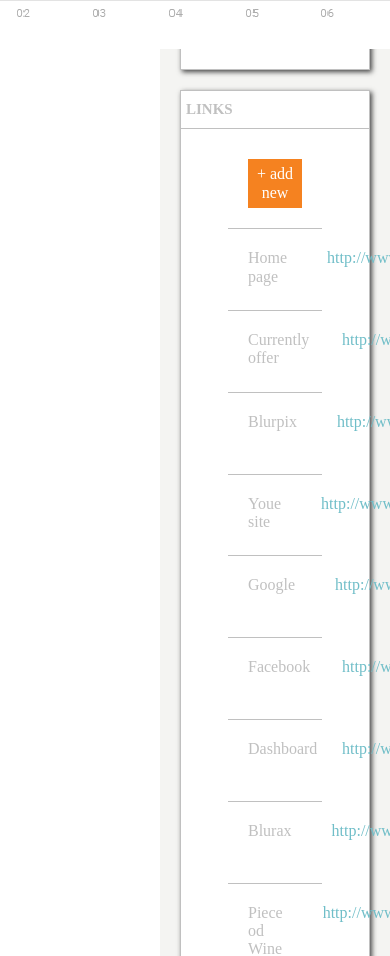
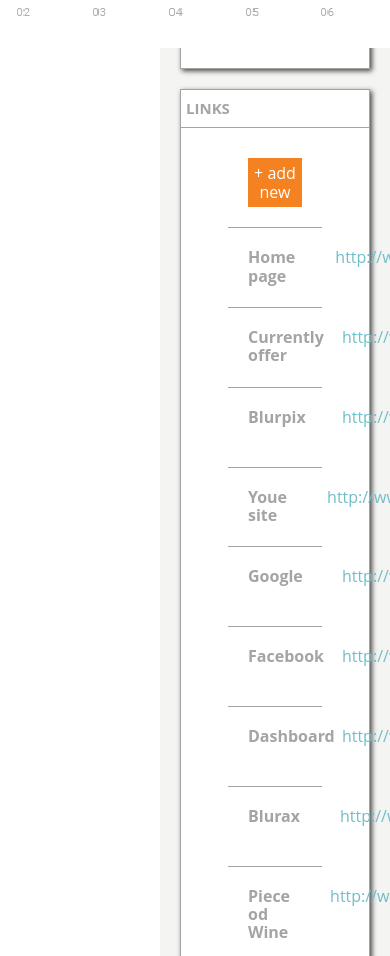
Before and after one commit to AnnaLangner/Projekt-1, a website: page index.html in a window 390 px wide. Shown: the part 1044-2000 px from the top of the page. Drawn offline with Linux system fonts and the light colour scheme.

Commit message:
changes regarding website functionality for mobile phones

```diff
--- a/sass/_layout.scss
+++ b/sass/_layout.scss
@@ -9,6 +9,10 @@
     content: " ";
     clear: both;
     display: table;
+}
+
+body {
+    font-family: $brand-font;
 }
 
 .container {
--- a/sass/_variables.scss
+++ b/sass/_variables.scss
@@ -1,6 +1,6 @@
 /* Colors */
 $firstcolor: #FFFFFF;
-$seckondcolor: #C0C0C0;
+$seckondcolor: #a5a4a5;
 $thirdcolor: #DDDDDD;
 $paragraph-color: #191919;
 $brand-main-color: #f58220;
--- a/sass/components/_links.scss
+++ b/sass/components/_links.scss
@@ -43,6 +43,7 @@
 
 						.linkName{
 							color: $seckondcolor;
+							font-weight: bold;
 						}
 
 					.linkLayerRow {
--- a/sass/components/_sidebar.scss
+++ b/sass/components/_sidebar.scss
@@ -201,7 +201,7 @@
         margin-right: 20px;
       }
     }
-    .sideNavigation .bookmarks .headerMenu {
+    .sideNavigation .headerMenu {
       display: block;
     }
   }
```
Also changed, not shown: index.html (+0 -2 lines), css/style.css.
